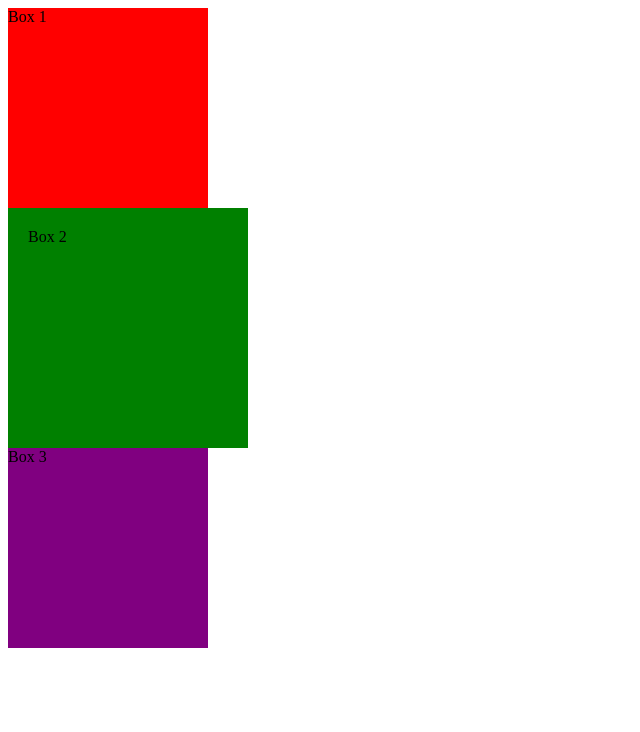
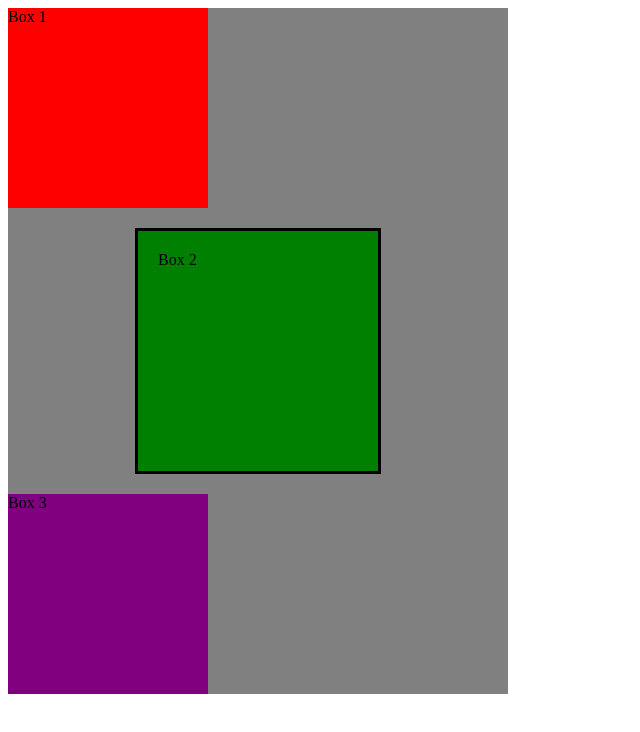
Before and after one commit to Ad00M87/box_float_flex, a plain HTML site: page index.html in a window 1280 px wide. Shown: the whole page, without its empty margins (0-640 px from the left). Drawn offline with Linux system fonts and the light colour scheme.

Commit message:
finished box

```diff
--- a/css/main.css
+++ b/css/main.css
@@ -10,8 +10,15 @@
 #box2 {
    background-color: green;
    padding: 20px;
+   margin: 20px auto;
+   border:  solid 3px black;
 }
 
 #box3 {
    background-color: purple;
 }
+
+#container {
+  width: 500px;
+  background-color: grey;
+}
--- a/index.html
+++ b/index.html
@@ -4,6 +4,7 @@
   </head>
 
   <body>
+    <div id="container">
       <div id="box1" class="box">
         Box 1
       </div>
@@ -15,5 +16,6 @@
       <div id="box3" class="box">
         Box 3
       </div>
+    </div>
   </body>
 </html>
```
Lines whose indentation alone changed are shown as unchanged.
